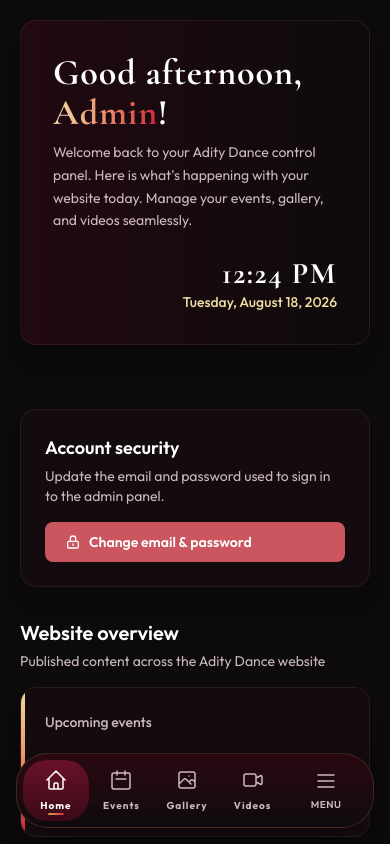
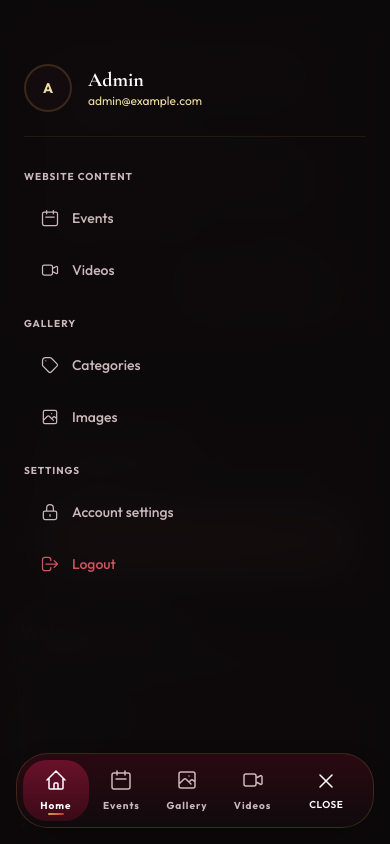
Before and after one commit to Iqbalhossen07/adity-dance, a Next.js app in the folder next-app/: page /admin in a window 390 px wide. Both pictures are taken after a click on the button "MENU". Shown: the top 844 px of the page. Built offline with nearby package versions, Linux system fonts and the light colour scheme; no server answers; the database is empty.

Commit message:
fix(admin): use UK timezone for dashboard clock and fix mobile menu overlay functionality

```diff
--- a/next-app/src/app/(admin)/admin/AdminClientLayout.tsx
+++ b/next-app/src/app/(admin)/admin/AdminClientLayout.tsx
@@ -4,9 +4,10 @@ import Link from "next/link";
 import { usePathname } from "next/navigation";
 import React, { useState } from "react";
 
-const NavItem = ({ href, icon, label, isActive }: { href: string; icon: React.ReactNode; label: string; isActive: boolean }) => (
+const NavItem = ({ href, icon, label, isActive, onClick }: { href: string; icon: React.ReactNode; label: string; isActive: boolean; onClick?: () => void }) => (
   <Link
     href={href}
+    onClick={onClick}
     className={`flex items-center gap-3 rounded-lg px-4 py-3 text-sm font-medium transition-colors ${
       isActive
         ? "bg-white/10 text-white"
@@ -237,13 +238,71 @@ export default function AdminClientLayout({
           />
           <button
             onClick={() => setIsMobileMenuOpen(!isMobileMenuOpen)}
-            className="flex flex-1 flex-col items-center justify-center p-2 text-[10px] font-semibold uppercase tracking-wider text-ink-soft hover:text-white transition-colors"
+            className={`flex flex-1 flex-col items-center justify-center p-2 text-[10px] font-semibold uppercase tracking-wider transition-colors ${isMobileMenuOpen ? 'text-white' : 'text-ink-soft hover:text-white'}`}
           >
-            <svg className="h-6 w-6 mb-1" fill="none" viewBox="0 0 24 24" stroke="currentColor">
-              <path strokeLinecap="round" strokeLinejoin="round" strokeWidth={1.5} d="M4 6h16M4 12h16M4 18h16" />
-            </svg>
-            Menu
+            {isMobileMenuOpen ? (
+              <svg className="h-6 w-6 mb-1" fill="none" viewBox="0 0 24 24" stroke="currentColor">
+                <path strokeLinecap="round" strokeLinejoin="round" strokeWidth={1.5} d="M6 18L18 6M6 6l12 12" />
+              </svg>
+            ) : (
+              <svg className="h-6 w-6 mb-1" fill="none" viewBox="0 0 24 24" stroke="currentColor">
+                <path strokeLinecap="round" strokeLinejoin="round" strokeWidth={1.5} d="M4 6h16M4 12h16M4 18h16" />
+              </svg>
+            )}
+            {isMobileMenuOpen ? 'Close' : 'Menu'}
           </button>
+        </div>
+      </div>
+
+      {/* Mobile Menu Overlay */}
+      <div
+        className={`fixed inset-0 z-40 bg-[#0d0a0b]/95 backdrop-blur-xl transition-all duration-300 lg:hidden flex flex-col pt-16 px-6 pb-24 overflow-y-auto ${
+          isMobileMenuOpen ? "opacity-100 visible" : "opacity-0 invisible pointer-events-none"
+        }`}
+      >
+        <div className="flex items-center gap-4 mb-8 pb-6 border-b border-gold/10">
+          <div className="flex h-12 w-12 items-center justify-center overflow-hidden rounded-full border-2 border-gold/20 bg-[#140b0e]">
+            {user?.image_path ? (
+              <img src={user.image_path.startsWith('/') ? user.image_path : `/images/${user.image_path}`} alt={user?.name || "Admin"} className="h-full w-full object-cover" />
+            ) : (
+              <span className="text-sm font-bold text-gold-soft">
+                {user?.name ? user.name.charAt(0).toUpperCase() : "A"}
+              </span>
+            )}
+          </div>
+          <div>
+            <h3 className="font-display text-xl font-bold text-white leading-tight">{user?.name || "Admin"}</h3>
+            <p className="text-xs text-gold-soft">{user?.email || "admin@example.com"}</p>
+          </div>
+        </div>
+
+        <div className="flex flex-col gap-6">
+          <div>
+            <div className="mb-3 text-[10px] font-bold tracking-widest text-ink-soft uppercase">Website Content</div>
+            <div className="flex flex-col gap-2">
+              <NavItem onClick={() => setIsMobileMenuOpen(false)} href="/admin/events" label="Events" isActive={pathname.startsWith("/admin/events")} icon={<svg className="h-5 w-5" fill="none" viewBox="0 0 24 24" stroke="currentColor"><path strokeLinecap="round" strokeLinejoin="round" strokeWidth={1.5} d="M8 7V3m8 4V3m-9 8h10M5 21h14a2 2 0 002-2V7a2 2 0 00-2-2H5a2 2 0 00-2 2v12a2 2 0 002 2z" /></svg>} />
+              <NavItem onClick={() => setIsMobileMenuOpen(false)} href="/admin/videos" label="Videos" isActive={pathname.startsWith("/admin/videos")} icon={<svg className="h-5 w-5" fill="none" viewBox="0 0 24 24" stroke="currentColor"><path strokeLinecap="round" strokeLinejoin="round" strokeWidth={1.5} d="M15 10l4.553-2.276A1 1 0 0121 8.618v6.764a1 1 0 01-1.447.894L15 14M5 18h8a2 2 0 002-2V8a2 2 0 00-2-2H5a2 2 0 00-2 2v8a2 2 0 002 2z" /></svg>} />
+            </div>
+          </div>
+
+          <div>
+            <div className="mb-3 text-[10px] font-bold tracking-widest text-ink-soft uppercase">Gallery</div>
+            <div className="flex flex-col gap-2">
+              <NavItem onClick={() => setIsMobileMenuOpen(false)} href="/admin/gallery-categories" label="Categories" isActive={pathname.startsWith("/admin/gallery-categories")} icon={<svg className="h-5 w-5" fill="none" viewBox="0 0 24 24" stroke="currentColor"><path strokeLinecap="round" strokeLinejoin="round" strokeWidth={1.5} d="M7 7h.01M7 3h5c.512 0 1.024.195 1.414.586l7 7a2 2 0 010 2.828l-7 7a2 2 0 01-2.828 0l-7-7A1.994 1.994 0 013 12V7a4 4 0 014-4z" /></svg>} />
+              <NavItem onClick={() => setIsMobileMenuOpen(false)} href="/admin/gallery-images" label="Images" isActive={pathname.startsWith("/admin/gallery-images")} icon={<svg className="h-5 w-5" fill="none" viewBox="0 0 24 24" stroke="currentColor"><path strokeLinecap="round" strokeLinejoin="round" strokeWidth={1.5} d="M4 16l4.586-4.586a2 2 0 012.828 0L16 16m-2-2l1.586-1.586a2 2 0 012.828 0L20 14m-6-6h.01M6 20h12a2 2 0 002-2V6a2 2 0 00-2-2H6a2 2 0 00-2 2v12a2 2 0 002 2z" /></svg>} />
+            </div>
+          </div>
+
+          <div>
+            <div className="mb-3 text-[10px] font-bold tracking-widest text-ink-soft uppercase">Settings</div>
+            <div className="flex flex-col gap-2">
+              <NavItem onClick={() => setIsMobileMenuOpen(false)} href="/admin/account-settings" label="Account settings" isActive={pathname.startsWith("/admin/account-settings")} icon={<svg className="h-5 w-5" fill="none" viewBox="0 0 24 24" stroke="currentColor"><path strokeLinecap="round" strokeLinejoin="round" strokeWidth={1.5} d="M12 15v2m-6 4h12a2 2 0 002-2v-6a2 2 0 00-2-2H6a2 2 0 00-2 2v6a2 2 0 002 2zm10-10V7a4 4 0 00-8 0v4h8z" /></svg>} />
+              <button onClick={() => window.location.href = '/'} className="flex items-center gap-3 rounded-lg px-4 py-3 text-sm font-medium text-[#cb5660] hover:bg-[#cb5660]/10 transition-colors">
+                <svg className="h-5 w-5" fill="none" viewBox="0 0 24 24" stroke="currentColor"><path strokeLinecap="round" strokeLinejoin="round" strokeWidth={1.5} d="M17 16l4-4m0 0l-4-4m4 4H7m6 4v1a3 3 0 01-3 3H6a3 3 0 01-3-3V7a3 3 0 013-3h4a3 3 0 013 3v1" /></svg>
+                Logout
+              </button>
+            </div>
+          </div>
         </div>
       </div>
     </div>
--- a/next-app/src/app/(admin)/admin/DashboardHeader.tsx
+++ b/next-app/src/app/(admin)/admin/DashboardHeader.tsx
@@ -10,8 +10,11 @@ export default function DashboardHeader({ user }: { user: any }) {
     return () => clearInterval(timer);
   }, []);
 
+  const londonTimeStr = time.toLocaleString('en-US', { timeZone: 'Europe/London' });
+  const londonDate = new Date(londonTimeStr);
+
   const greetings = () => {
-    const hour = time.getHours();
+    const hour = londonDate.getHours();
     if (hour < 12) return "Good morning";
     if (hour < 18) return "Good afternoon";
     return "Good evening";
@@ -32,10 +35,10 @@ export default function DashboardHeader({ user }: { user: any }) {
 
       <div className="flex flex-col items-end justify-center">
         <p className="text-3xl font-display font-bold text-white tracking-wider">
-          {time.toLocaleTimeString('en-US', { hour: '2-digit', minute: '2-digit' })}
+          {time.toLocaleTimeString('en-US', { timeZone: 'Europe/London', hour: '2-digit', minute: '2-digit' })} <span className="text-lg text-gold-soft">UK</span>
         </p>
         <p className="text-sm font-medium text-gold-soft">
-          {time.toLocaleDateString('en-US', { weekday: 'long', year: 'numeric', month: 'long', day: 'numeric' })}
+          {time.toLocaleDateString('en-US', { timeZone: 'Europe/London', weekday: 'long', year: 'numeric', month: 'long', day: 'numeric' })}
         </p>
       </div>
     </div>
```
